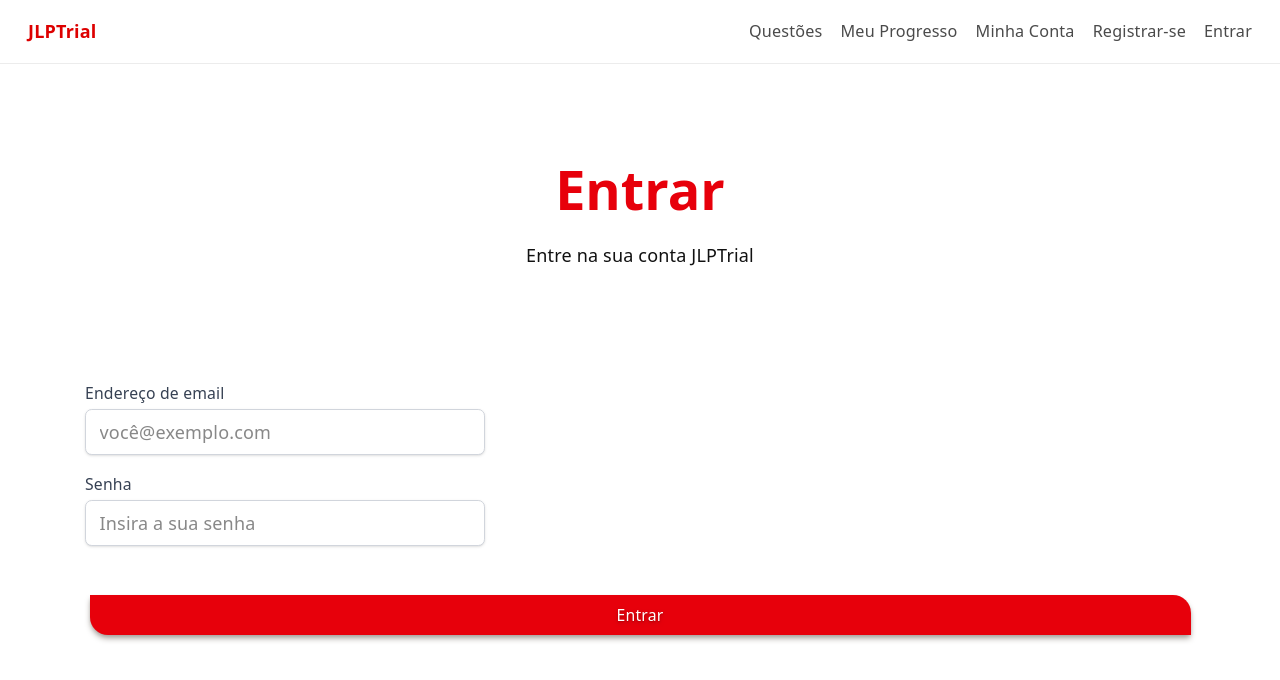
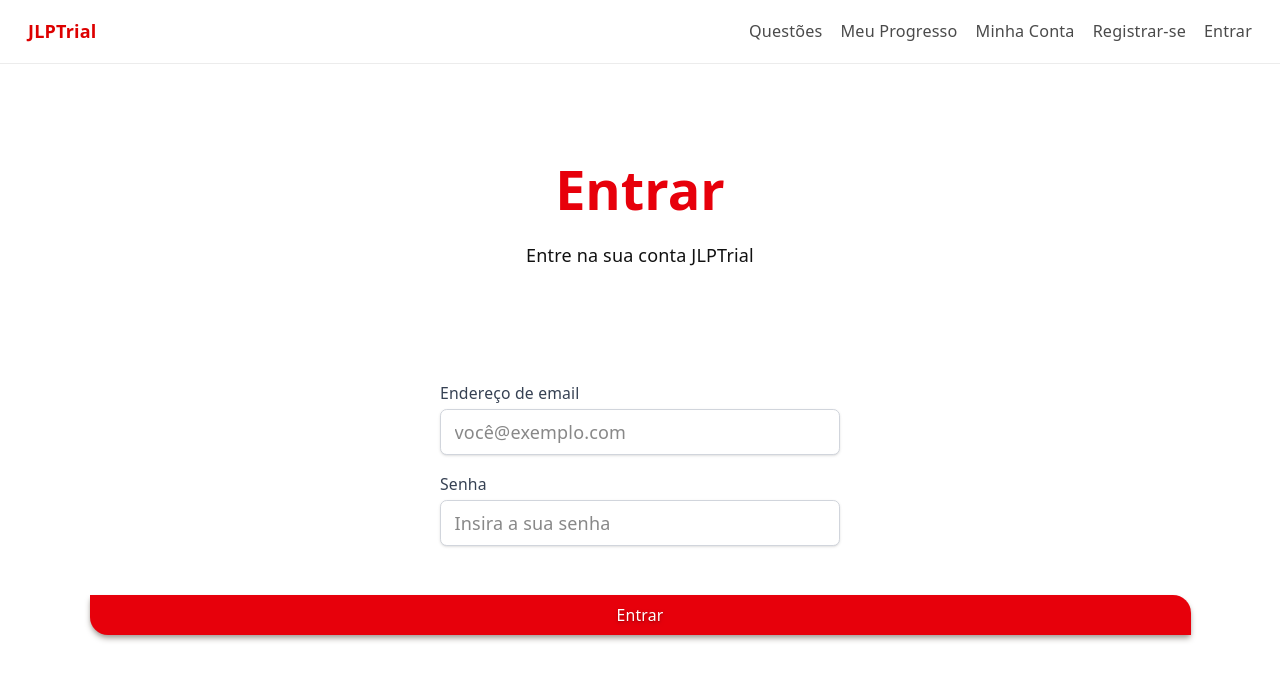
Before and after one commit to JLPTrial/web, a React (Vite) app: page /login in a window 1280 px wide. Shown: the top 680 px of the page. Built offline with nearby package versions, Linux system fonts and the light colour scheme; no server answers.

Commit message:
fix: center form on LogIn.tsx

```diff
--- a/src/components/LogIn.tsx
+++ b/src/components/LogIn.tsx
@@ -14,7 +14,7 @@
 
 function LoginForm() {
     return(
-        <div className="flex flex-col justify-center gap-4">
+        <div className="flex flex-col justify-center items-center gap-4">
             <div>
                 <label className="block text-sm font-medium text-gray-700 mb-1">
                     Endereço de email
```
